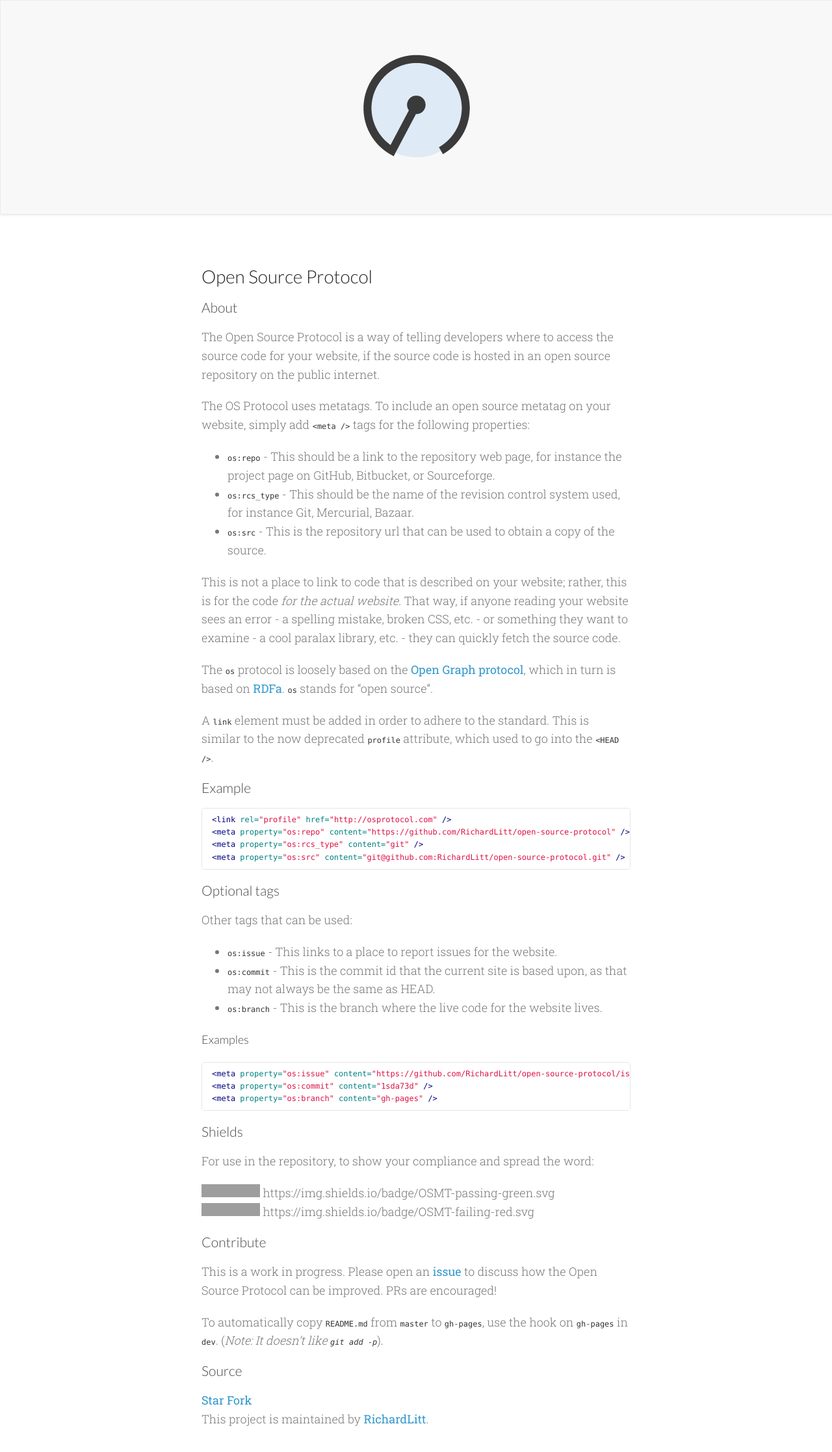
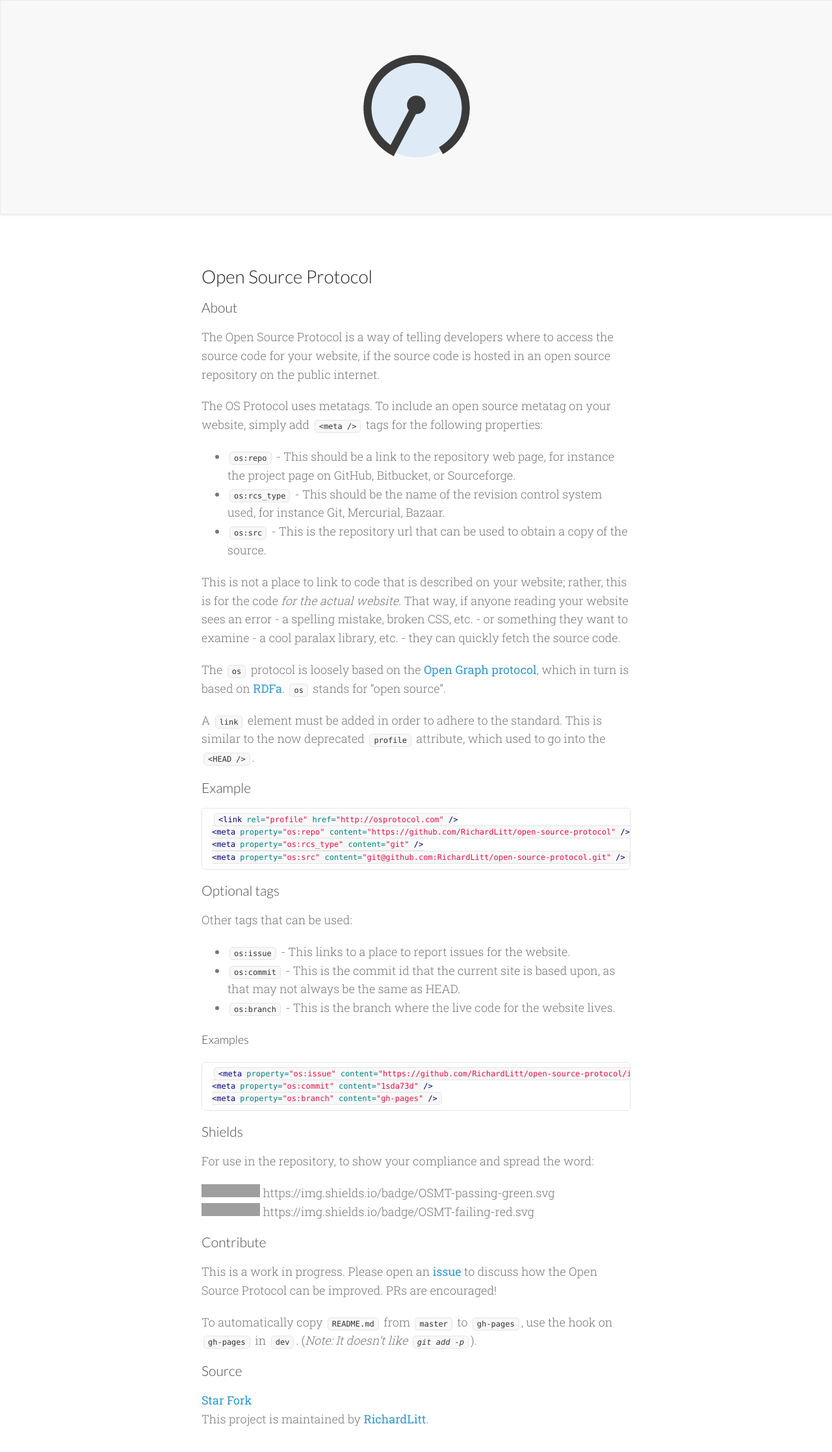
Before and after one commit to RichardLitt/open-source-protocol, a Jekyll site: the page built from index.md, in a window 1280 px wide. Shown: the whole page at 65% size. Built offline with Jekyll 4.4.1, drawn with Linux system fonts in a browser that asks for light colours; Markdown is read by kramdown in place of the engine named in the settings; grey boxes are pictures that could not be loaded.

Commit message:
Added better code styling
Closes #14

```diff
--- a/stylesheets/styles.css
+++ b/stylesheets/styles.css
@@ -279,3 +279,12 @@ img.logo {
   margin: 0 auto;
   display: block;
 }
+
+code:not(.language-html) {
+  padding: 2px 6px;
+  background: #f8f8f8;
+  border-radius: 5px;
+  border: 1px solid #e5e5e5;
+  overflow-x: auto;
+  margin: 0px 3px;
+}
```
